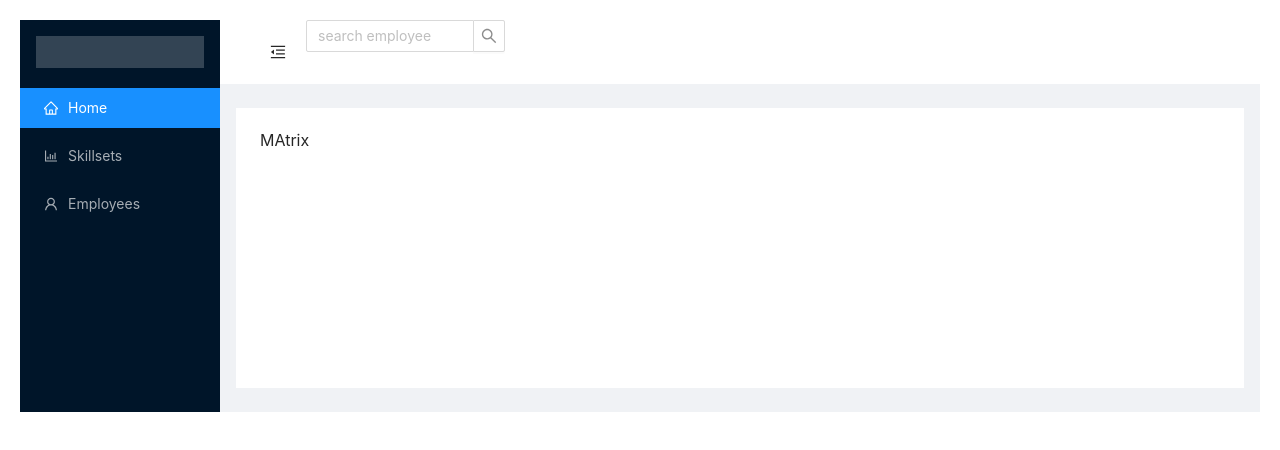
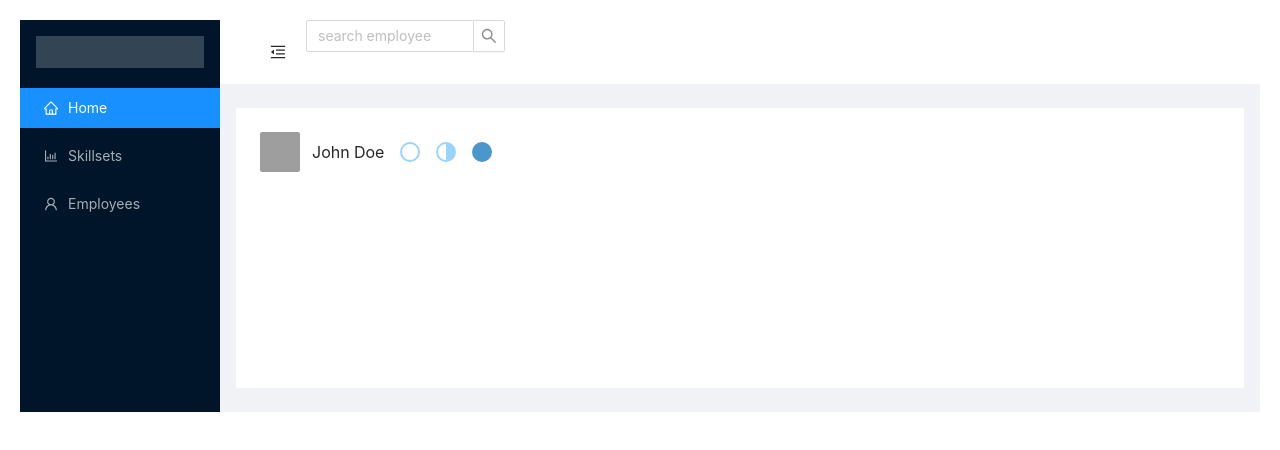
Before and after one commit to wonderlul/SkillMeter, a React (Create React App) app: page / in a window 1280 px wide. Shown: the top 450 px of the page. Built offline with nearby package versions, Linux system fonts and the light colour scheme; no server answers; grey boxes are pictures that could not be loaded.

Commit message:
Start to code Row in Matrix"

```diff
--- /dev/null
+++ b/src/components/CCircle/CCircle.module.scss
@@ -0,0 +1,39 @@
+$firstColor: #9ad4fc;
+$secondColor: #4b97cc;
+$size: 20px;
+
+@mixin CIRCLE {
+  border: 2px solid $firstColor;
+  border-style: solid;
+  border-radius: 50%;
+  width: $size;
+  height: $size;
+}
+
+.LEVEL-1 {
+  @include CIRCLE();
+}
+.LEVEL-2 {
+  @include CIRCLE();
+  background: linear-gradient(90deg, white 50%, $firstColor 50%);
+}
+.LEVEL-3 {
+  @include CIRCLE();
+  background: $firstColor;
+}
+
+.LEVEL-4 {
+  @include CIRCLE();
+  border-color: $secondColor;
+  background: $secondColor;
+}
+//.TREE {
+//   @include CIRCLE();
+//   background: $firstColor;
+//   border-color: $secondColor;
+// }
+// .FOUR {
+//   @include CIRCLE();
+//   border-color: $secondColor;
+//   background: linear-gradient(90deg, $firstColor 50%, $secondColor 50%);
+// }
--- /dev/null
+++ b/src/components/CCircle/CCircle.tsx
@@ -0,0 +1,10 @@
+import React, { FC } from 'react';
+import style from './CCircle.module.scss';
+
+export type levelRange = 1 | 2 | 3 | 4;
+
+const CCircle: FC<{ level: levelRange }> = ({ level }) => {
+  return <div className={style[`LEVEL-${level}`]}></div>;
+};
+
+export default CCircle;
--- a/src/components/CMatrix/CMatrix.tsx
+++ b/src/components/CMatrix/CMatrix.tsx
@@ -4,6 +4,8 @@ import { getAllSkills } from '../../services/skillsSvc';
 import { ISkills } from '../../models/ISkills';
 import { IEmployee } from '../../models/IEmployee';
 import { getAllEmployees } from '../../services/employeesSvc';
+
+import CMatrixRow from '../CMatrixRow/CMatrixRow';
 
 interface IHeader {
   [key: string]: string[];
@@ -31,7 +33,7 @@ const CMatrix = () => {
       const header = skills.reduce<IHeader>((previous, current) => {
         !!previous[current.category]
           ? previous[current.category].push(current.name)
-          : (previous[current.category] = []);
+          : (previous[current.category] = [current.name]);
 
         return previous;
       }, {});
@@ -39,7 +41,12 @@ const CMatrix = () => {
       setMatrixData({ skills, employees, header, skillsNumber: count });
     })();
   }, []);
-  return <Space>MAtrix</Space>;
+
+  return (
+    <Space>
+      <CMatrixRow />
+    </Space>
+  );
 };
 
 export default CMatrix;
--- /dev/null
+++ b/src/components/CMatrixRow/CMatrixRow.tsx
@@ -0,0 +1,36 @@
+import React from 'react';
+import style from './CMatrixRow.module.scss';
+
+import CCircle, { levelRange } from '../CCircle/CCircle';
+import CUserSignature from '../CUserSignature/CUserSignature';
+import { Row, Col } from 'antd';
+
+const employee = {
+  name: 'John',
+  lastName: 'Doe',
+  urlAvatar:
+    'https://pbs.twimg.com/profile_images/762226166736547840/hQXGSqX6_bigger.jpg',
+  skills: [
+    { name: 'domestic', level: 1 },
+    { name: 'kran', level: 2 },
+    { name: 'samant', level: 4 },
+  ],
+};
+
+const CMatrixRow = () => {
+  const skills = employee.skills.map((skill) => (
+    <Col className="gutter-row">
+      <CCircle level={skill.level as levelRange} />
+    </Col>
+  ));
+  return (
+    <Row gutter={16} align="middle">
+      <Col className="gutter-row">
+        <CUserSignature {...employee} />
+      </Col>
+      {skills}
+    </Row>
+  );
+};
+
+export default CMatrixRow;
--- a/src/components/CUserSignature/CUserSignature.tsx
+++ b/src/components/CUserSignature/CUserSignature.tsx
@@ -1,7 +1,7 @@
-import React, { PropsWithChildren } from "react";
-import styles from "./CUser.module.scss";
-import { Row, Col, Avatar } from "antd";
-import { UserOutlined } from "@ant-design/icons";
+import React, { PropsWithChildren } from 'react';
+import styles from './CUser.module.scss';
+import { Row, Col, Avatar } from 'antd';
+import { UserOutlined } from '@ant-design/icons';
 
 export interface IUserSignature {
   name: string;
@@ -9,21 +9,18 @@ export interface IUserSignature {
   urlAvatar?: string;
 }
 
-export const CUserSignature = ({
-  name,
-  lastName,
-  urlAvatar,
-}: IUserSignature) => {
+const CUserSignature = ({ name, lastName, urlAvatar }: IUserSignature) => {
   const avatar = urlAvatar ? (
-    <Avatar size="large" src={urlAvatar} />
+    <Avatar size="large" src={urlAvatar} shape="square" />
   ) : (
-    <Avatar size="large" icon={<UserOutlined />} />
+    <Avatar size="large" icon={<UserOutlined />} shape="square" />
   );
 
   return (
     <Row gutter={12} align="middle">
-      <Col span={4}>{avatar}</Col>
-      <Col span={8}>{`${name} ${lastName}`}</Col>
+      <Col className="gutter-row">{avatar}</Col>
+      <Col className="gutter-row">{`${name} ${lastName}`}</Col>
     </Row>
   );
 };
+export default CUserSignature;
```
Also changed, not shown: src/components/CMatrixRow/CMatrixRow.module.scss (added), 1 other file (tests, documents, lock files or other folders).
